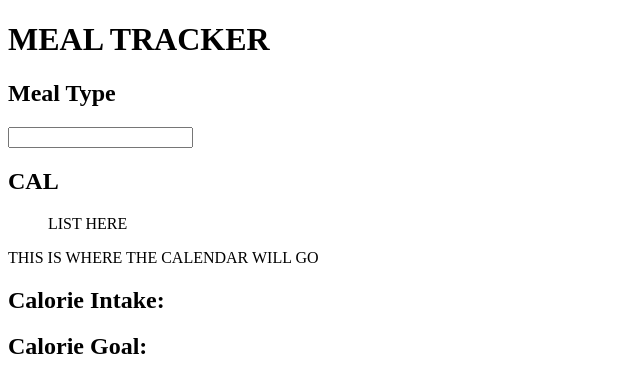
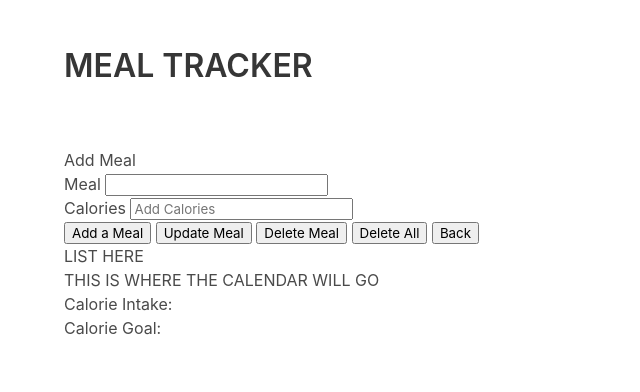
Before and after one commit to MickieBurch/Calorie-counter, a plain HTML site: page index.html in a window 1280 px wide. Shown: the whole page, without its empty margins (0-640 px from the left). Drawn offline with nearby package versions, Linux system fonts and the light colour scheme.

Commit message:
added form and buttons

```diff
--- a/index.html
+++ b/index.html
@@ -1,22 +1,56 @@
 <!DOCTYPE html>
 <html>
-<head>
-    <meta charset='utf-8'>
-    <meta http-equiv='X-UA-Compatible' content='IE=edge'>
-    <title>Page Title</title>
-    <meta name='viewport' content='width=device-width, initial-scale=1'>
-    <link rel='stylesheet' type='text/css' media='screen' href='main.css'>
-    <script src='main.js'></script>
-</head>
+  <head>
+    <meta charset="utf-8">
+    <meta name="viewport" content="width=device-width, initial-scale=1">
+    <title>Calorie Counter</title>
+    <link rel="stylesheet" href="https://cdn.jsdelivr.net/npm/bulma@0.9.3/css/bulma.min.css">
+  </head>
+  <body>
+  <section class="section">
+    <div class="container">
+      <h1 class="title">
+        MEAL TRACKER
+      </h1>
+    </div>
+  </section>
+  </body>
+</html>
 <body>
-    <h1> MEAL TRACKER</h1>
-   <nav></nav>
 
-   <div>
-       <h2>Meal Type</h2>
-       <input></input>
-       <h2>CAL</h2>
-   </div>
+  <div class="container mt-4">
+    <!-- Form -->
+
+    <div>
+      <div>
+        <h5>Add Meal</h5>
+        <form>
+          <div >
+            <label for="item-name">Meal</label>
+            <input type="text">
+
+          </div>
+          <div>
+            <label>Calories</label>
+            <input type="number"placeholder="Add Calories">
+
+          </div>
+          <div>
+            <button>
+              <i> </i>Add a Meal</button>
+            <button type="button">
+              <i> </i>Update Meal</button>
+            <button type="button">
+              <i> </i>Delete Meal</button>
+            <button type="button">
+              <i> </i>Delete All</button>
+            <button type="button">
+              <i> </i>Back</button>
+          </div>
+
+        </form>
+      </div>
+    </div>
 
 <div>
 <ul>LIST HERE</ul>
```
